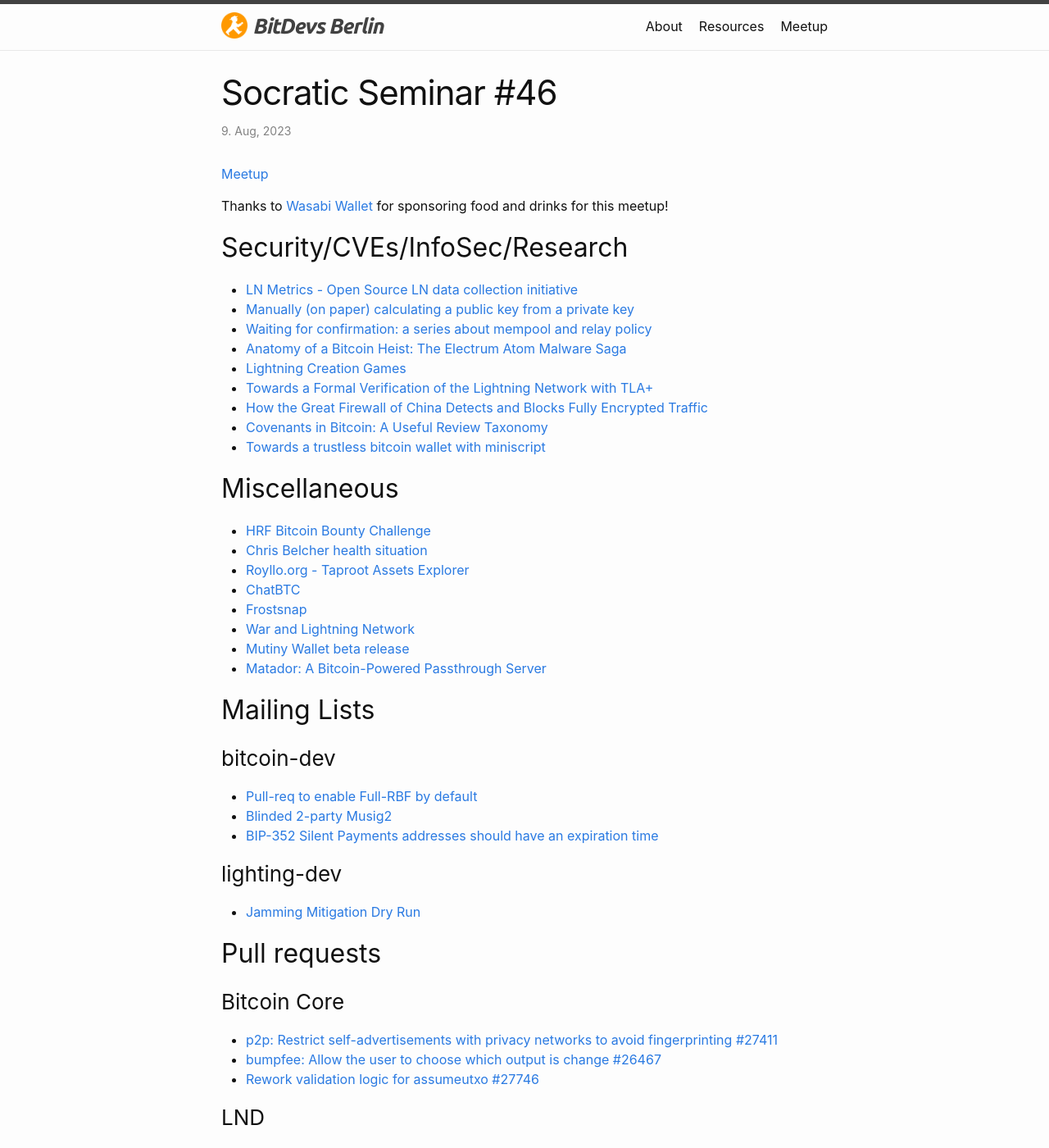
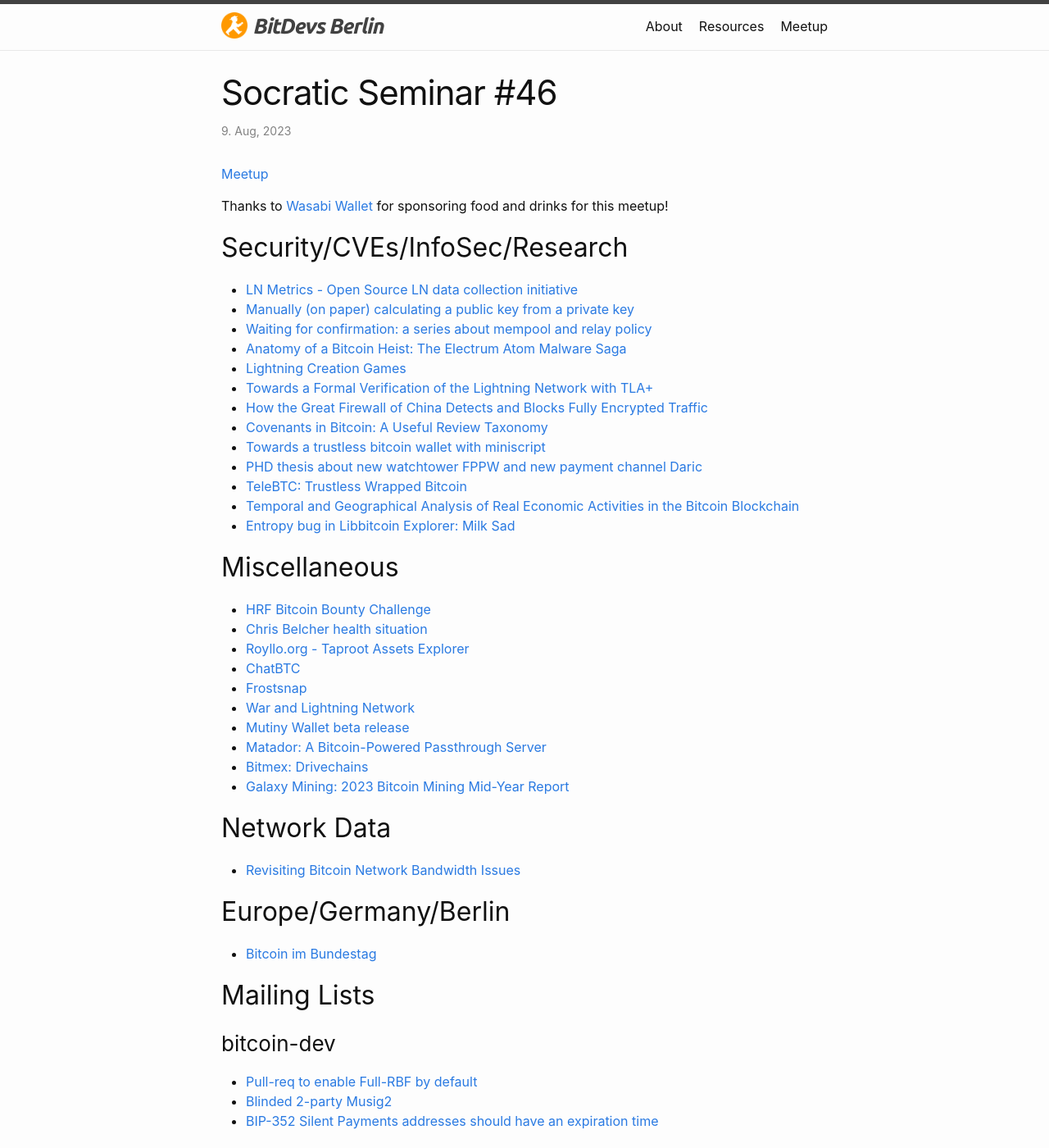
Before and after one commit to fjahr/bitdevsberlin, a Jekyll site: the page built from _posts/2023-08-09-socratic-seminar-46.md, in a window 1280 px wide and 1400 px high. Shown: the whole window at 82% size. Built offline with Jekyll 4.4.1, drawn with Linux system fonts in a browser that asks for light colours.

Commit message:
Add more links for #46

```diff
--- a/_posts/2023-08-09-socratic-seminar-46.md
+++ b/_posts/2023-08-09-socratic-seminar-46.md
@@ -18,6 +18,10 @@ Thanks to [Wasabi Wallet](https://wasabiwallet.io/) for sponsoring food and drin
 - [How the Great Firewall of China Detects and Blocks Fully Encrypted Traffic](https://gfw.report/publications/usenixsecurity23/en/)
 - [Covenants in Bitcoin: A Useful Review Taxonomy](https://rusty.ozlabs.org/2023/07/09/covenant-taxonomy.html)
 - [Towards a trustless bitcoin wallet with miniscript](https://www.ledger.com/blog/towards-a-trustless-bitcoin-wallet-with-miniscript)
+- [PHD thesis about new watchtower FPPW and new payment channel Daric](https://bridges.monash.edu/articles/thesis/Layer-2_Solutions_for_Bitcoin_Scalability/23788107)
+- [TeleBTC: Trustless Wrapped Bitcoin](https://arxiv.org/abs/2307.13848)
+- [Temporal and Geographical Analysis of Real Economic Activities in the Bitcoin Blockchain](https://arxiv.org/abs/2307.08616)
+- [Entropy bug in Libbitcoin Explorer: Milk Sad](https://milksad.info/)
 
 ## Miscellaneous
 
@@ -29,6 +33,16 @@ Thanks to [Wasabi Wallet](https://wasabiwallet.io/) for sponsoring food and drin
 - [War and Lightning Network](https://notgeld.medium.com/war-and-lightning-network-86f30cdc5c09)
 - [Mutiny Wallet beta release](https://blog.mutinywallet.com/mutiny-wallet-open-beta/)
 - [Matador: A Bitcoin-Powered Passthrough Server](https://github.com/Kodylow/matador)
+- [Bitmex: Drivechains](https://blog.bitmex.com/drivechains/)
+- [Galaxy Mining: 2023 Bitcoin Mining Mid-Year Report](https://www.galaxy.com/insights/research/2023-mid-year-mining/)
+
+## Network Data
+
+- [Revisiting Bitcoin Network Bandwidth Issues](https://blog.lopp.net/revisiting-bitcoin-network-bandwidth-issues/)
+
+## Europe/Germany/Berlin
+
+- [Bitcoin im Bundestag](https://bitcoin-im-bundestag.de/)
 
 ## Mailing Lists
 
```
